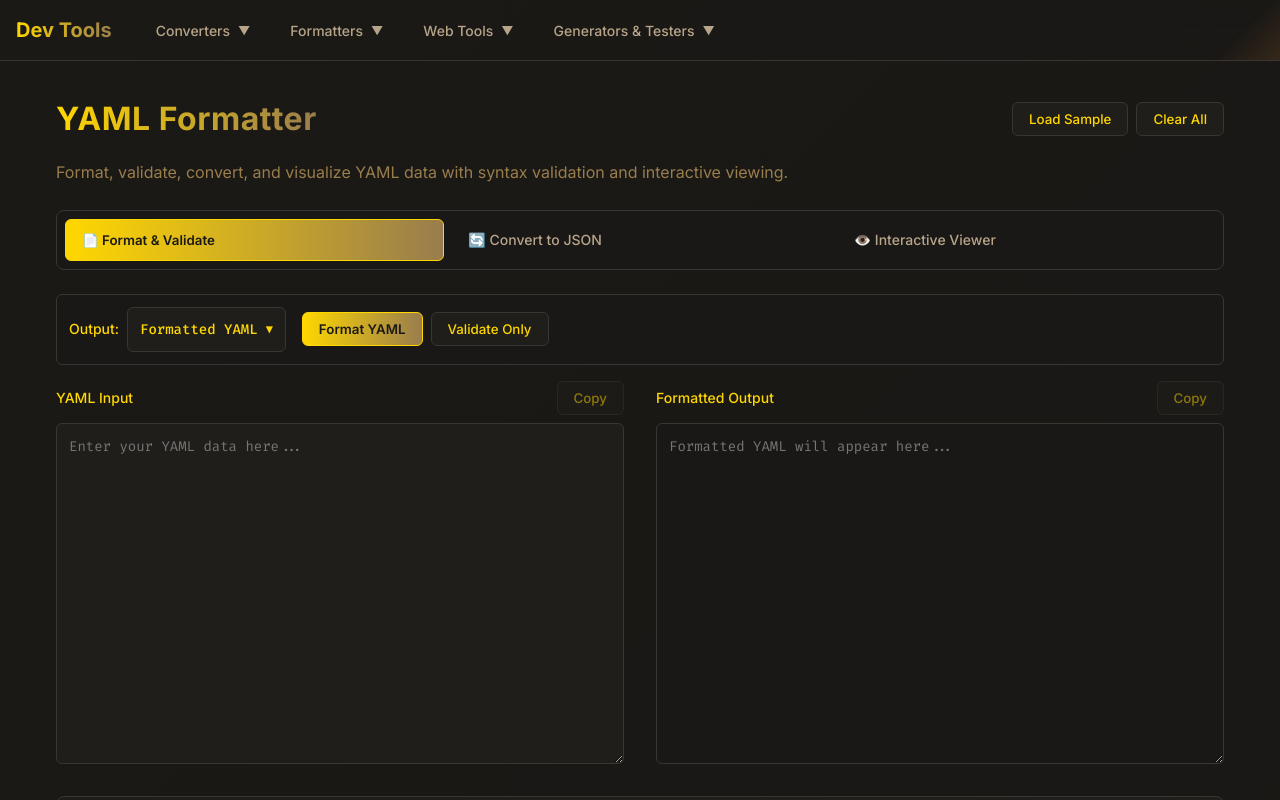
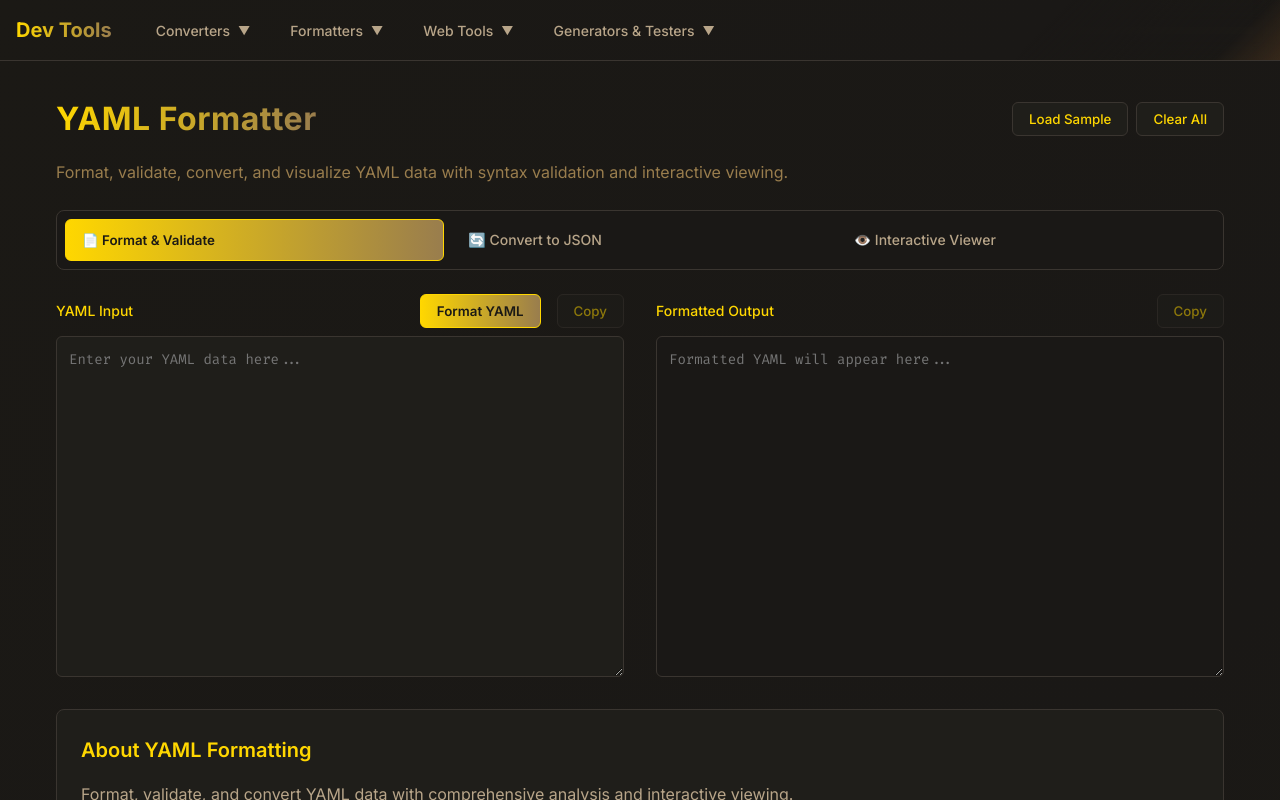
Before and after one commit to NichuSPN/dev-tools, a React (Vite) app: page /yaml-formatter in a window 1280 px wide. Shown: the top 800 px of the page. Built offline with nearby package versions, Linux system fonts and the light colour scheme.

Commit message:
yaml and json formatter - UI improvements

```diff
--- a/src/App.css
+++ b/src/App.css
@@ -684,6 +684,10 @@
   margin: 0;
 }
 
+.format-option-group .custom-dropdown-toggle {
+  height: 35px;
+}
+
 .format-actions {
   display: flex;
   gap: 0.5rem;
--- a/src/pages/JsonFormatter.jsx
+++ b/src/pages/JsonFormatter.jsx
@@ -184,23 +184,19 @@ function JsonFormatter() {
       </div>
 
       {/* Format Options */}
-      {mode !== 'view' && (
+      {mode === 'format' && (
         <div className="format-options">
           <div className="format-option-group">
             <label>Output:</label>
             <CustomDropdown
-              options={mode === 'format' ? [
+              options={[
                 { value: 'formatted', label: 'Formatted' },
                 { value: 'minified', label: 'Minified' }
-              ] : [
-                { value: 'yaml', label: 'YAML' }
               ]}
               value={outputType}
               onChange={setOutputType}
             />
           </div>
-
-          {outputType === 'formatted' && (
           <div className="format-option-group">
             <label>Indent:</label>
             <CustomDropdown
@@ -213,16 +209,6 @@ function JsonFormatter() {
               onChange={setIndentSize}
             />
           </div>
-          )}
-
-          <div className="format-actions">
-            <button onClick={formatInput} className="primary">
-              {mode === 'format' ? 'Format JSON' : 'Convert to YAML'}
-            </button>
-            <button onClick={validateInput}>
-              Validate Only
-            </button>
-          </div>
         </div>
       )}
 
@@ -232,6 +218,14 @@ function JsonFormatter() {
           <div className="input-group">
             <div style={{ display: 'flex', justifyContent: 'space-between', alignItems: 'center' }}>
               <label htmlFor="input-data">JSON Input</label>
+              <div style={{ display: 'flex', alignItems: 'center', gap: '1rem' }}>
+                {mode === 'format' && (
+                  <button onClick={formatInput} className="primary">
+                    Format JSON
+                  </button>)}
+                {mode==='convert' && (<button onClick={formatInput} className="primary">
+                  Convert to YAML
+                </button>)}
                 <button
                   onClick={() => copyToClipboard(input, 'input')}
                   className={`copy-button ${copySuccess === 'input' ? 'copied' : ''}`}
@@ -239,6 +233,7 @@ function JsonFormatter() {
                 >
                   {copySuccess === 'input' ? '✓ Copied' : 'Copy'}
                 </button>
+              </div>
             </div>
             <textarea
               id="input-data"
--- a/src/pages/YamlFormatter.jsx
+++ b/src/pages/YamlFormatter.jsx
@@ -189,23 +189,14 @@ string: Hello World`
         </button>
       </div>
 
-      {/* Format Options */}
-      {mode !== 'view' && (
-        <div className="format-options">
-          <div className="format-option-group">
-            <label>Output:</label>
-            <CustomDropdown
-              options={mode === 'format' ? [
-                { value: 'yaml', label: 'Formatted YAML' }
-              ] : [
-                { value: 'json', label: 'JSON' }
-              ]}
-              value={outputType}
-              onChange={setOutputType}
-            />
-          </div>
-
-          {outputType === 'json' && (
+      {/* Input Section */}
+      <div className={mode === 'view' ? 'tool-container' : 'tool-container'} style={mode === 'view' ? { gridTemplateColumns: '1fr 1fr' } : {}}>
+        <div className="tool-section">
+          <div className="input-group">
+            <div style={{ display: 'flex', justifyContent: 'space-between', alignItems: 'center' }}>
+              <label htmlFor="input-data">YAML Input</label>
+              <div style={{ display: 'flex', alignItems: 'center', gap: '1rem' }}>
+                {mode === 'convert' && (<>
                   <div className="format-option-group">
                     <label>Indent:</label>
                     <CustomDropdown
@@ -218,25 +209,16 @@ string: Hello World`
                       onChange={setIndentSize}
                     />
                   </div>
-          )}
-
                   <div className="format-actions">
                     <button onClick={formatInput} className="primary">
-              {mode === 'format' ? 'Format YAML' : 'Convert to JSON'}
-            </button>
-            <button onClick={validateInput}>
-              Validate Only
+                      Convert to JSON
                     </button>
                   </div>
-        </div>
-      )}
-
-      {/* Input Section */}
-      <div className={mode === 'view' ? 'tool-container' : 'tool-container'} style={mode === 'view' ? { gridTemplateColumns: '1fr 1fr' } : {}}>
-        <div className="tool-section">
-          <div className="input-group">
-            <div style={{ display: 'flex', justifyContent: 'space-between', alignItems: 'center' }}>
-              <label htmlFor="input-data">YAML Input</label>
+                </>)}
+                {mode === 'format' && (
+                <button onClick={formatInput} className="primary">
+                  Format YAML
+                </button>)}
                 <button
                   onClick={() => copyToClipboard(input, 'input')}
                   className={`copy-button ${copySuccess === 'input' ? 'copied' : ''}`}
@@ -244,6 +226,7 @@ string: Hello World`
                 >
                   {copySuccess === 'input' ? '✓ Copied' : 'Copy'}
                 </button>
+              </div>
             </div>
             <textarea
               id="input-data"
```
Lines whose indentation alone changed are shown as unchanged.
